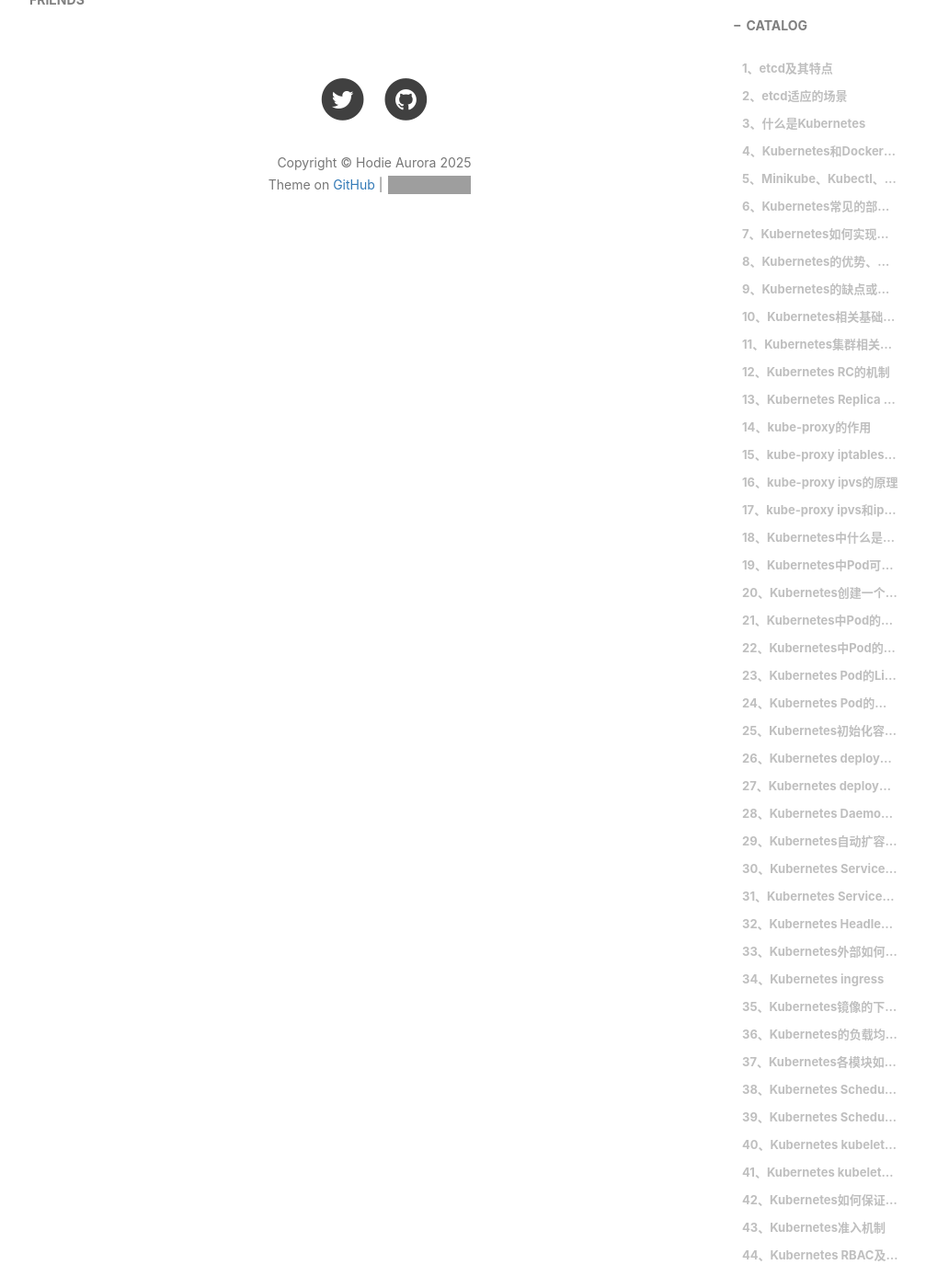
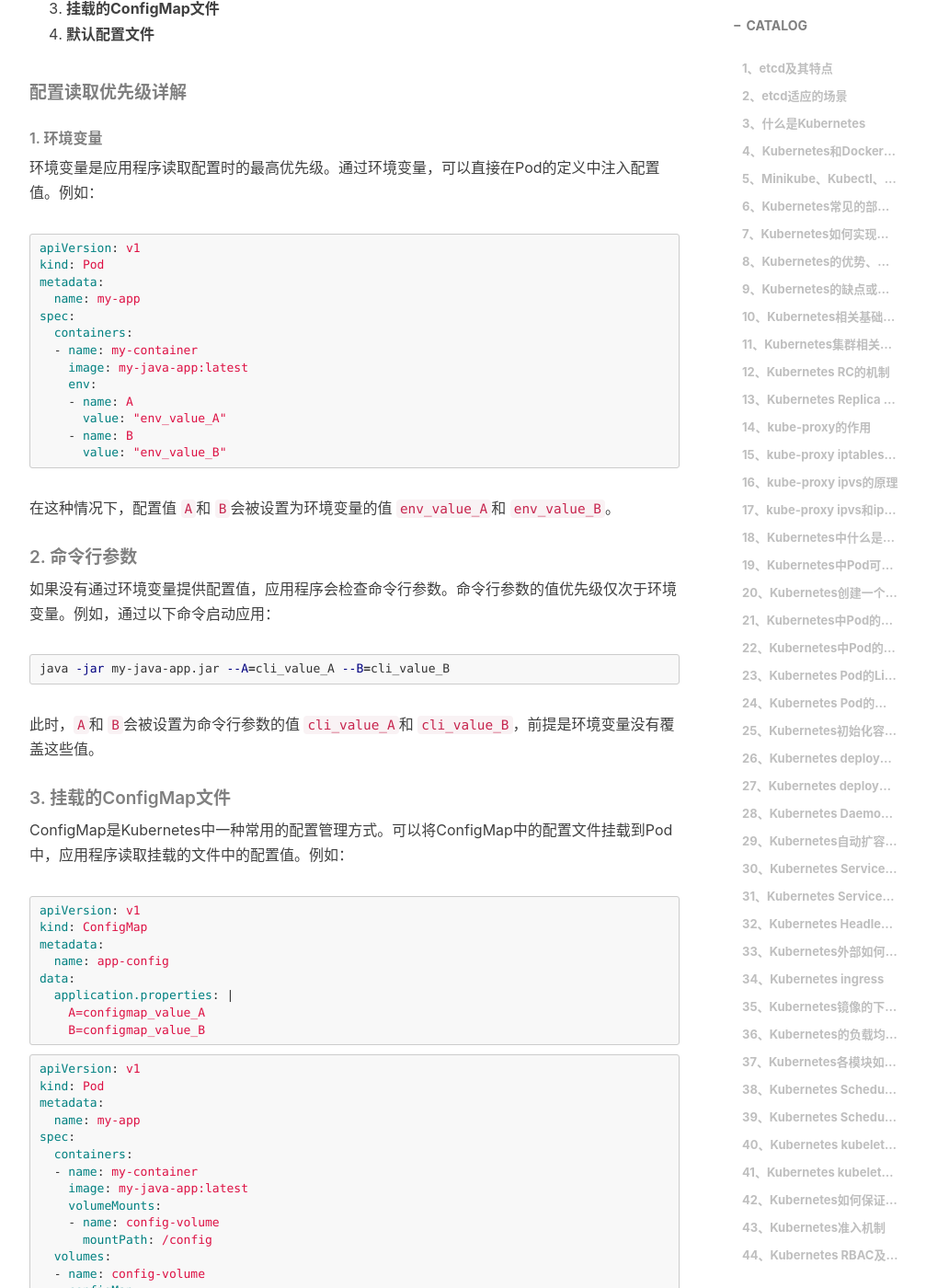
Before and after one commit to hodie-aurora/hodie-aurora.github.io, a Jekyll site: the page built from _posts/2025-01-07-kubernetes杂项.md, in a window 1280 px wide and 1400 px high, scrolled down 45291 px. Shown: the whole window at 92% size, without its empty margins (233-1240 px from the left). Built offline with Jekyll 4.4.1, drawn with Linux system fonts in a browser that asks for light colours; nearby versions of some CDN libraries; comment, search, counter and statistics services are not loaded; some of the changed text lies outside the part shown; grey boxes are pictures that could not be loaded.

Commit message:
configmap

````diff
--- a/_posts/2025-01-07-kubernetes杂项.md
+++ b/_posts/2025-01-07-kubernetes杂项.md
@@ -1268,3 +1268,105 @@ BestEffort： Pod 没有请求或限制资源。资源使用根据系统资源
 
 1. **NAT**：主要处理IP地址的转换，可以是静态或动态的。
 2. **NAPT**：是在NAT的基础上添加了端口号的转换，使得单个公共IP地址可以同时服务多个内部设备。
+
+### 109、Kubernetes中读取配置的优先级
+
+在现代应用程序开发中，尤其是使用Kubernetes进行部署时，配置管理是一个关键的部分。Kubernetes提供了多种方式来管理和读取应用程序的配置，如ConfigMap、环境变量、命令行参数和默认配置文件。了解这些配置的读取优先级可以帮助开发人员更好地管理和组织应用配置。
+
+##### 配置读取方式
+
+1. **环境变量**
+2. **命令行参数**
+3. **挂载的ConfigMap文件**
+4. **默认配置文件**
+
+##### 配置读取优先级详解
+
+###### 1. 环境变量
+
+环境变量是应用程序读取配置时的最高优先级。通过环境变量，可以直接在Pod的定义中注入配置值。例如：
+
+```yaml
+apiVersion: v1
+kind: Pod
+metadata:
+  name: my-app
+spec:
+  containers:
+  - name: my-container
+    image: my-java-app:latest
+    env:
+    - name: A
+      value: "env_value_A"
+    - name: B
+      value: "env_value_B"
+```
+
+在这种情况下，配置值 `A`和 `B`会被设置为环境变量的值 `env_value_A`和 `env_value_B`。
+
+##### 2. 命令行参数
+
+如果没有通过环境变量提供配置值，应用程序会检查命令行参数。命令行参数的值优先级仅次于环境变量。例如，通过以下命令启动应用：
+
+```bash
+java -jar my-java-app.jar --A=cli_value_A --B=cli_value_B
+```
+
+此时，`A`和 `B`会被设置为命令行参数的值 `cli_value_A`和 `cli_value_B`，前提是环境变量没有覆盖这些值。
+
+##### 3. 挂载的ConfigMap文件
+
+ConfigMap是Kubernetes中一种常用的配置管理方式。可以将ConfigMap中的配置文件挂载到Pod中，应用程序读取挂载的文件中的配置值。例如：
+
+```yaml
+apiVersion: v1
+kind: ConfigMap
+metadata:
+  name: app-config
+data:
+  application.properties: |
+    A=configmap_value_A
+    B=configmap_value_B
+```
+
+```yaml
+apiVersion: v1
+kind: Pod
+metadata:
+  name: my-app
+spec:
+  containers:
+  - name: my-container
+    image: my-java-app:latest
+    volumeMounts:
+    - name: config-volume
+      mountPath: /config
+  volumes:
+  - name: config-volume
+    configMap:
+      name: app-config
+```
+
+在这种情况下，应用程序会读取挂载的ConfigMap文件中的配置值，如果没有环境变量和命令行参数提供这些值，则 `A`和 `B`会被设置为 `configmap_value_A`和 `configmap_value_B`。
+
+##### 4. 默认配置文件
+
+最后，如果上述所有来源都没有提供某个配置值，应用程序会使用默认配置文件中的值。例如，在默认配置文件 `application.properties`中：
+
+```properties
+# application.properties
+A=default_value_A
+B=default_value_B
+C=default_value_C
+```
+
+此时，如果ConfigMap文件和其他配置来源没有提供 `C`，应用程序会使用默认配置文件中的值 `default_value_C`。
+
+##### 结论
+
+**配置读取的优先级顺序为：**
+
+1. 环境变量
+2. 命令行参数
+3. 挂载的ConfigMap文件
+4. 默认配置文件
````
